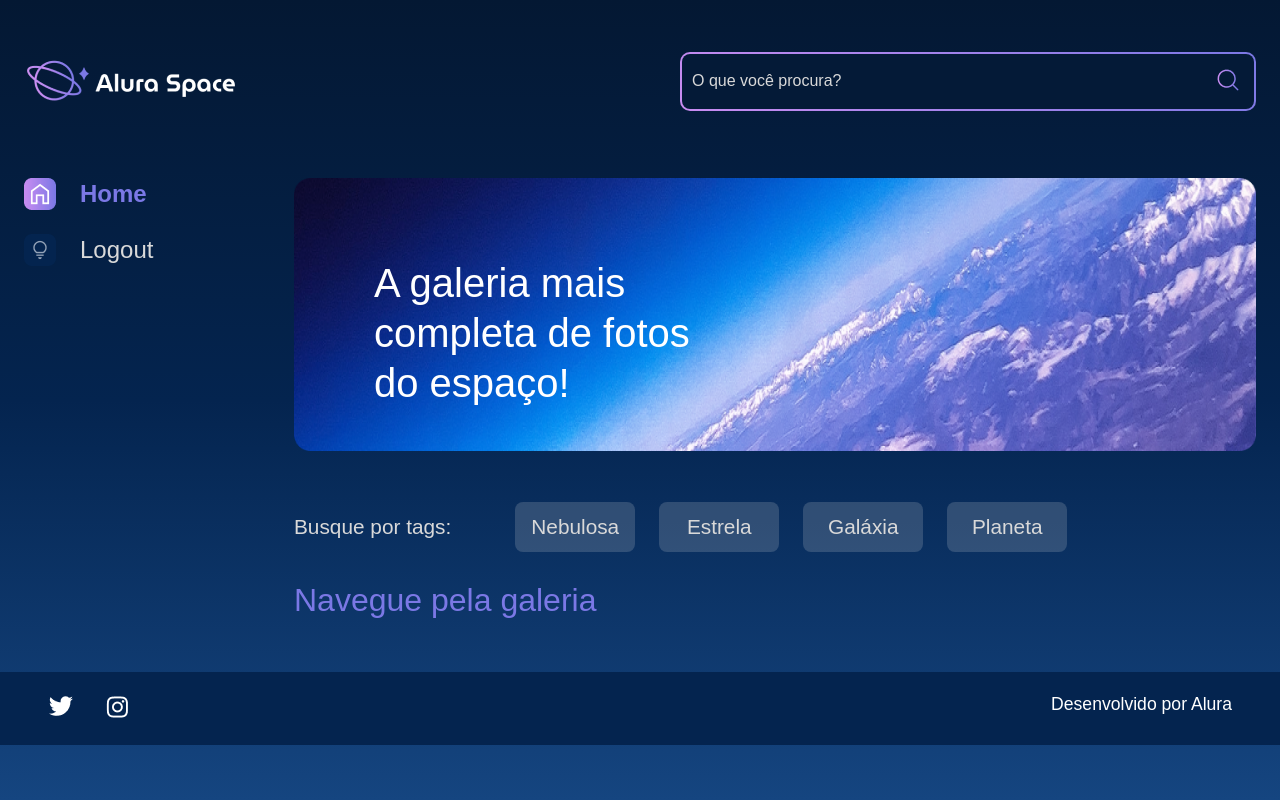
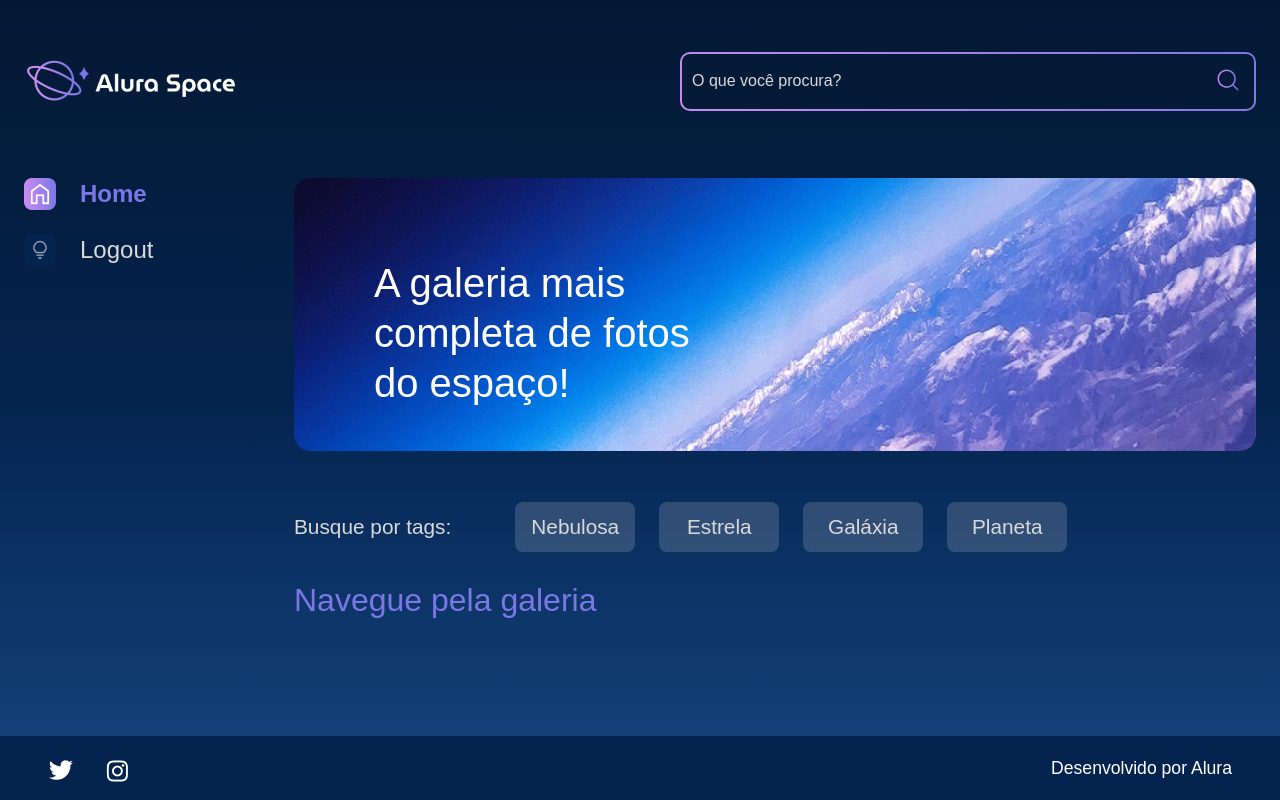
Before and after one commit to PedroLRA/Alura-Space, a Django app: page / in a window 1280 px wide. Run offline with Django 5.2, Linux system fonts and the light colour scheme; the visitor is signed in with stand-in values (Sample User, id 1); data that the repository does not hold is empty.

Commit message:
fix: Fixed footer position

```diff
--- a/setup/static/styles/style.css
+++ b/setup/static/styles/style.css
@@ -2,7 +2,6 @@
    v2.0 | 20110126
    License: none (public domain)
 */
-
 
 html, body, div, span, applet, object, iframe,
 h1, h2, h3, h4, h5, h6, p, blockquote, pre,
@@ -52,6 +51,11 @@ q:before, q:after {
 table {
     border-collapse: collapse;
     border-spacing: 0;
+}
+
+.page-container {
+    position: relative;
+    min-height: 100vh;
 }
 
 .banner {
@@ -348,9 +352,13 @@ table {
 .principal {
     display: flex;
     justify-content: space-between;
+    padding-bottom: 4rem;
 }
 
 .rodape {
+    position: absolute;
+    bottom: 0;
+    height: 4rem;
     background-color: #04244F;
     width: 100%;
     padding: 1.5rem 3rem;
--- a/templates/galery/base.html
+++ b/templates/galery/base.html
@@ -14,11 +14,13 @@
 </head>
 
 <body>
-    <div class="pagina-inicial">
-        {% include 'partials/_header.html' %}
-        {% block content %}{% endblock %}
+    <div class="page-container">
+        <div class="pagina-inicial">
+            {% include 'partials/_header.html' %}
+            {% block content %}{% endblock %}
+        </div>
+        {% include 'partials/_footer.html' %}
     </div>
-    {% include 'partials/_footer.html' %}
 </body>
 
 </html>
```
Also changed, not shown: setup/settings.py (+8 -0 lines).
